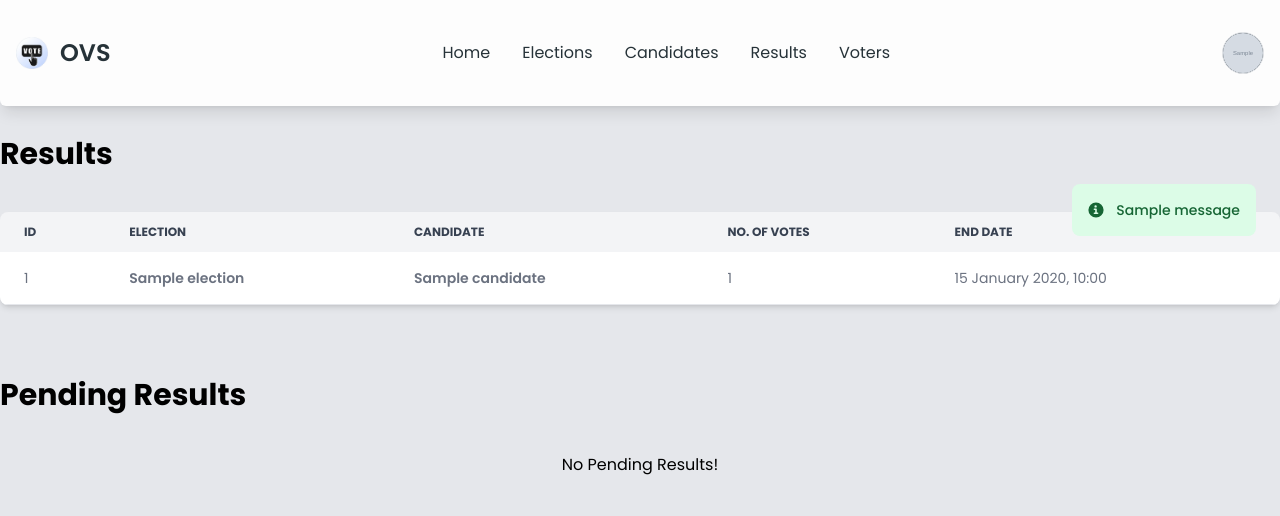
After one commit to StrawHat-Lucifer/OVSs, a Django app: page /myadmin/results/ in a window 1280 px wide. The commit adds this page. Shown: the top 516 px of the page. Run offline with Django 5.2, Linux system fonts and the light colour scheme; a user stored in the database is signed in; tables that the repository leaves empty hold one stand-in row (values such as "Sample post"); grey boxes marked "Sample" are stand-in pictures; one stand-in notice (Sample message) is shown; some libraries are stand-ins or nearby versions.

Commit message:
added candidates page, admin results page

```diff
--- /dev/null
+++ b/administration/templates/administration/results/admin_results.html
@@ -0,0 +1,131 @@
+{% extends "dashboard/base.html" %}
+
+
+{% block content %}
+
+{% if messages %}
+{% for message in messages %}
+<div class="w-full flex justify-end absolute p-6 z-50 mt-14">
+    <div id="alert-3"
+        class="flex items-center justify-center mr-0 max-w-[50%] text-right p-4 text-green-800 rounded-lg bg-green-100"
+        role="alert">
+        <svg class="flex-shrink-0 w-4 h-4" aria-hidden="true" xmlns="http://www.w3.org/2000/svg" fill="currentColor"
+            viewBox="0 0 20 20">
+            <path
+                d="M10 .5a9.5 9.5 0 1 0 9.5 9.5A9.51 9.51 0 0 0 10 .5ZM9.5 4a1.5 1.5 0 1 1 0 3 1.5 1.5 0 0 1 0-3ZM12 15H8a1 1 0 0 1 0-2h1v-3H8a1 1 0 0 1 0-2h2a1 1 0 0 1 1 1v4h1a1 1 0 0 1 0 2Z" />
+        </svg>
+        <span class="sr-only">Info</span>
+        <div class="ms-3 text-sm font-medium">
+            {{ message }}
+        </div>
+    </div>
+</div>
+{% endfor %}
+{% endif %}
+
+<div class="flex items-center justify-center mt-8">
+    <div class="flex items-center justify-between container">
+        <h2 class="text-3xl font-bold">Results</h2>
+    </div>
+</div>
+
+<div class="flex items-center justify-center">
+
+    {% if results %}
+    <div class="container relative overflow-x-auto shadow-md sm:rounded-lg my-10">
+        <table class="w-full text-sm text-left rtl:text-right text-gray-500 shadow-lg">
+            <thead class="text-xs text-gray-700 uppercase bg-gray-100">
+                <tr>
+                    <th scope="col" class="px-6 py-3">
+                        ID
+                    </th>
+                    <th scope="col" class="px-6 py-3">
+                        Election
+                    </th>
+                    <th scope="col" class="px-6 py-3">
+                        Candidate
+                    </th>
+                    <th scope="col" class="px-6 py-3">
+                        No. of Votes
+                    </th>
+                    <th scope="col" class="px-6 py-3">
+                        End Date
+                    </th>
+                </tr>
+            </thead>
+            <tbody>
+                {% for result in results %}
+                <tr class="bg-white border-b hover:bg-gray-50">
+                    <td class="px-6 py-4">
+                        {{ result.id }}
+                    </td>
+                    <td class="px-6 py-4 font-semibold">
+                        <a href="{% url 'election_detail' pk=result.election.id %}">
+                            {{ result.election.title }}
+                        </a>
+                    </td>
+                    <td class="px-6 py-4 font-semibold">
+                        <a href="{% url 'election_detail' pk=result.election.id %}">
+                            {{ result.candidate.name }}
+                        </a>
+                    </td>
+                    <td class="px-6 py-4">
+                        {{ result.votes }}
+                    </td>
+                    <td class="px-6 py-4">
+                        {{ result.election.end_date|date:"d F Y, H:i" }}
+                    </td>
+                </tr>
+                {% endfor %}
+            </tbody>
+        </table>
+    </div>
+    {% else %}
+    <div class="flex items-center justify-center text-center my-10">No Results of Past Elections Yet!</div>
+    {% endif %}
+</div>
+
+<div class="flex items-center justify-center mt-8">
+    <div class="flex items-center justify-between container">
+        <h2 class="text-3xl font-bold">Pending Results</h2>
+    </div>
+</div>
+
+<div class="flex items-center justify-center">
+    {% if top_candidates %}
+    <div class="container relative overflow-x-auto my-10">
+        <div class="grid grid-cols-1 md:grid-cols-1 lg:grid-cols-2 xl:grid-cols-3 gap-4">
+            {% for candidate in top_candidates %}
+            <div class="bg-gradient-to-b from-gray-300 flex flex-col items-center justify-between rounded-md border border-gray-400 shadow-lg bg-[#fdfdfd] p-8 max-w-[750px]"
+                style="min-width: 30rem; max-width: 40rem; justify-self: center;">
+                <img class="w-48 h-48 border-4 border-white rounded-full object-cover" src={{ candidate.image.url }}
+                    alt="user photo">
+                <div class="text-center">
+                    <a href="{% url 'candidate_detail' pk=candidate.pk %}">
+                        <p class="text-[#263238] text-3xl font-bold py-4">
+                            {{ candidate.name }}
+                        </p>
+                    </a>
+                    <a href="{% url 'election_detail' pk=candidate.election.id %}">
+                        <p class="text-[#5478f4] text-2xl font-bold">{{ candidate.election.title }}</p>
+                    </a>
+                    <div class="flex gap-2 justify-center p-4">
+                        <p class="text-[#263238] text-xl font-bold">{{ candidate.total_votes }}</p>
+                        <p class="text-[#263238] text-xl">votes (highest)</p>
+                    </div>
+                </div>
+                <a href="{% url 'confirm_result' pk=candidate.pk %}"
+                    class="text-white border-[#5478f4] rounded-2xl text-lg py-2 px-2 text-center mb-2 w-full"
+                    style="background-color: #5478f4;">
+                    Declare Winner
+                </a>
+            </div>
+            {% endfor %}
+        </div>
+    </div>
+    {% else %}
+    <div class="flex items-center justify-center text-center my-10">No Pending Results!</div>
+    {% endif %}
+</div>
+
+{% endblock content %}
--- a/administration/urls.py
+++ b/administration/urls.py
@@ -17,4 +17,8 @@ urlpatterns = [
     # voters
     path('voters/', views.voters, name='admin_voters'),
     path('voters/delete/<int:pk>/', views.confirm_voter_delete, name='confirm_voter_delete'),
+    # results
+    path('results/', views.results, name='admin_results'),
+    path('results/create/<int:pk>/', views.confirm_result, name='confirm_result'),
+    path('results/update/<int:pk>/', views.result_update_form, name='result_update_form'),
 ]
--- a/administration/views.py
+++ b/administration/views.py
@@ -2,6 +2,8 @@ from django.shortcuts import render, redirect
 from django.contrib.auth.decorators import login_required
 from django.contrib.admin.views.decorators import staff_member_required
 from django.contrib import messages
+from django.utils import timezone
+from django.db.models import Count
 from elections.models import Election, Candidate, Vote, Result
 from django.contrib.auth.models import User
 from .forms import ElectionCreateForm, ElectionUpdateForm, CandidateCreateForm
@@ -17,7 +19,18 @@ def dashboard(request):
     voters = User.objects.exclude(pk=request.user.pk)
     admins = User.objects.filter(is_staff=True).count()
 
-    print(candidates)
+    # barchart
+    election_titles =[]
+    candidate_count = []
+    for election in active_elections:
+        election_titles.append(election.title)
+        candidate_count.append(Candidate.objects.filter(election=election).count())
+
+    # doughnut chart
+    male_candidates = Candidate.objects.filter(gender='male').count()
+    female_candidates = Candidate.objects.filter(gender='female').count()
+
+    print(male_candidates, female_candidates)
 
     context = {
         'page_title': 'Admin Dashboard',
@@ -28,6 +41,12 @@ def dashboard(request):
         'candidates_running': candidates_running,
         'voters': voters,
         'admins': admins,
+        # bar chart
+        'election_titles': election_titles,
+        'candidate_count': candidate_count,
+        # doughnut chart
+        'male_candidates': male_candidates,
+        'female_candidates': female_candidates,
     }
     return render(request, 'administration/admin-dashboard.html', context=context)
 
@@ -171,9 +190,6 @@ def candidate_update_form(request, pk):
     }
     return render(request, 'administration/candidates/candidate_update_form.html', context=context)
 
-# RESULTS
-
-
 
 # VOTERS
 
@@ -201,3 +217,49 @@ def confirm_voter_delete(request, pk):
         'voter': voter,
     }
     return render(request, 'administration/voters/confirm_voter_delete.html', context=context)
+
+
+# RESULTS
+
+@staff_member_required()
+def results(request):
+    results = Result.objects.all()
+    active_elections = Election.objects.filter(is_active=True, end_date__gte=timezone.now())
+    active_elections = active_elections.exclude(id__in=[result.election.id for result in results])
+
+    top_candidates = []
+    candidates_with_votes = Candidate.objects.filter(election__in=active_elections).annotate(total_votes=Count('vote'))
+    for election in active_elections:
+        top_candidate = candidates_with_votes.filter(election=election).order_by('-total_votes').first()
+        if top_candidate:
+            top_candidate_votes = Vote.objects.filter(candidate=top_candidate).count()
+            top_candidate.total_votes = top_candidate_votes
+            top_candidates.append(top_candidate)
+
+
+    context = {
+        'page_title': 'Results',
+        'results': results,
+        'active_elections': active_elections,
+        'top_candidates': top_candidates,
+    }
+    return render(request, 'administration/results/admin_results.html', context=context)
+
+
+@staff_member_required()
+def confirm_result(request, pk):
+    candidate = Candidate.objects.get(pk=pk)
+    votes = Vote.objects.filter(candidate=candidate).count()
+
+    Result.objects.create(election=candidate.election, candidate=candidate, votes=votes)
+    election = Election.objects.get(pk=candidate.election.pk)
+    election.is_active = False
+    election.save()
+    messages.success(request, f"{candidate.name} has been confirmed as the winner with {votes} votes")
+
+    return redirect('admin_results')
+
+
+@staff_member_required()
+def result_update_form(request):
+    pass
--- a/dashboard/templates/dashboard/base.html
+++ b/dashboard/templates/dashboard/base.html
@@ -7,6 +7,8 @@
     <meta name="viewport" content="width=device-width, initial-scale=1.0" />
     {% tailwind_css %}
     <title>{{page_title}}</title>
+
+    <script src="https://cdn.jsdelivr.net/npm/chart.js"></script>
 
     <style>
         * {
@@ -42,7 +44,7 @@
                                 class="text-[#263238] hover:text-blue-500">Candidates</a>
                         </li>
                         <li>
-                            <a href="#" class="text-[#263238] hover:text-blue-500">Results</a>
+                            <a href="{% url 'admin_results' %}" class="text-[#263238] hover:text-blue-500">Results</a>
                         </li>
                         <li>
                             <a href="{% url 'admin_voters' %}" class="text-[#263238] hover:text-blue-500">Voters</a>
@@ -53,14 +55,14 @@
                 <div class="hidden md:flex flex-grow justify-center">
                     <ul class="flex flex-row space-x-8">
                         <li>
-                            <a href="/" class="text-[#263238] hover:text-blue-500">Home</a>
+                            <a href="{% url 'dashboard' %}" class="text-[#263238] hover:text-blue-500">Home</a>
                         </li>
                         <li>
                             <a href="{% url 'elections_home' %}"
                                 class="text-[#263238] hover:text-blue-500">Elections</a>
                         </li>
                         <li>
-                            <a href="#" class="text-[#263238] hover:text-blue-500">Candidates</a>
+                            <a href="{% url 'candidates' %}" class="text-[#263238] hover:text-blue-500">Candidates</a>
                         </li>
                         <li>
                             <a href="{% url 'vote_history' %}" class="text-[#263238] hover:text-blue-500">History</a>
@@ -96,12 +98,8 @@
                         <hr class="mx-3 h-[3px] bg-gray-400 border-0 rounded">
                         <ul class="mb-2">
                             <li>
-                                <a href="#"
+                                <a href="{% url 'dashboard' %}"
                                     class="block px-4 py-2 text-sm hover:bg-gray-600 text-[#263238] hover:text-white">Dashboard</a>
-                            </li>
-                            <li>
-                                <a href="#"
-                                    class="block px-4 py-2 text-sm hover:bg-gray-600 text-[#263238] hover:text-white">Settings</a>
                             </li>
                             <li>
                                 <form action="{% url 'logout' %}" method="post">
@@ -111,27 +109,6 @@
                                         Log out
                                     </button>
                                 </form>
-                            </li>
-                            <hr class="h-px mx-3 border-0 bg-gray-800 md:hidden">
-                            <li>
-                                <a href="#"
-                                    class="block px-4 py-2 text-sm hover:bg-gray-600 hover:rounded-lg text-[#263238] hover:text-white md:hidden">Home</a>
-                            </li>
-                            <li>
-                                <a href="#"
-                                    class="block px-4 py-2 text-sm hover:bg-gray-600 hover:rounded-lg text-[#263238] hover:text-white md:hidden">About</a>
-                            </li>
-                            <li>
-                                <a href="#"
-                                    class="block px-4 py-2 text-sm hover:bg-gray-600 hover:rounded-lg text-[#263238] hover:text-white md:hidden">Services</a>
-                            </li>
-                            <li>
-                                <a href="#"
-                                    class="block px-4 py-2 text-sm hover:bg-gray-600 hover:rounded-lg text-[#263238] hover:text-white md:hidden">Pricing</a>
-                            </li>
-                            <li>
-                                <a href="#"
-                                    class="block px-4 py-2 text-sm hover:bg-gray-600 hover:rounded-lg text-[#263238] hover:text-white md:hidden">Contact</a>
                             </li>
                         </ul>
                     </div>
--- a/dashboard/views.py
+++ b/dashboard/views.py
@@ -9,6 +9,9 @@ from elections.models import Election, Candidate, Vote
 
 @login_required()
 def dashboard(request):
+    if (request.user.is_staff):
+        return redirect('admin-dashboard')
+
     ongoing_elections = Election.objects.filter(is_active=True, start_date__lte=timezone.now())
     ongoing_elections = sorted(ongoing_elections, key=lambda x: x.start_date, reverse=True)
 
--- a/elections/templates/elections/election_detail.html
+++ b/elections/templates/elections/election_detail.html
@@ -75,6 +75,9 @@
                 {% for candidate in candidates %}
                 <div
                     class="flex flex-col items-center justify-between rounded-md border border-gray-400 shadow-lg bg-[#fdfdfd] p-8 self-center w-full max-w-[650px] justify-self-center">
+                    {% if candidate.id == winner_id %}
+                    <div class="self-end text-green-700 rounded-xl bg-green-300 p-3">winner</div>
+                    {% endif %}
                     <img class="w-48 h-48 border-4 border-white rounded-full object-cover" src={{ candidate.image.url }}
                         alt="user photo">
                     <div class="text-center ">
--- a/online_election_system/urls.py
+++ b/online_election_system/urls.py
@@ -28,6 +28,7 @@ urlpatterns = [
     path('candidate/<int:pk>/', election_views.candidate_detail, name='candidate_detail'),
     path('vote/<int:pk>/', election_views.confirm_vote, name='confirm_vote'),
     path('vote/delete/<int:pk>/', election_views.confirm_vote_delete, name='confirm_vote_delete'),
+    path('candidates/', election_views.candidates, name='candidates'),
     path('history/', election_views.vote_history, name='vote_history'),
     # new admin
     path('myadmin/', include('administration.urls')),
```
Also changed, not shown: administration/templates/administration/admin-dashboard.html (+56 -0 lines), elections/templates/elections/candidates/candidates.html (added, +48 -0 lines), elections/views.py (+30 -3 lines), theme/static/css/dist/styles.css (+38 -12 lines), administration/templates/administration/results/result_form.html (added).
